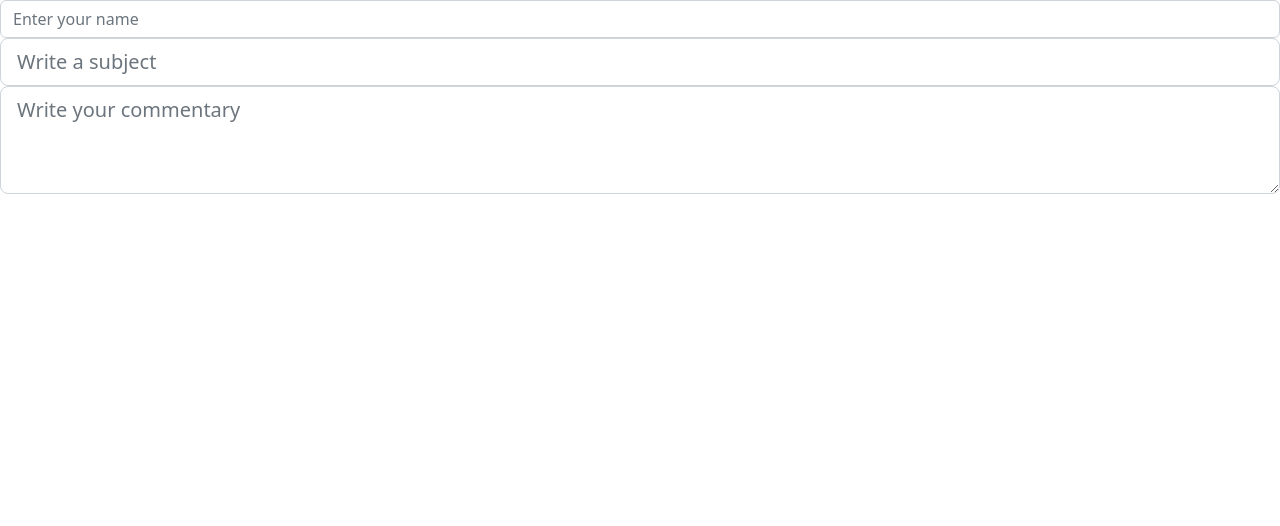
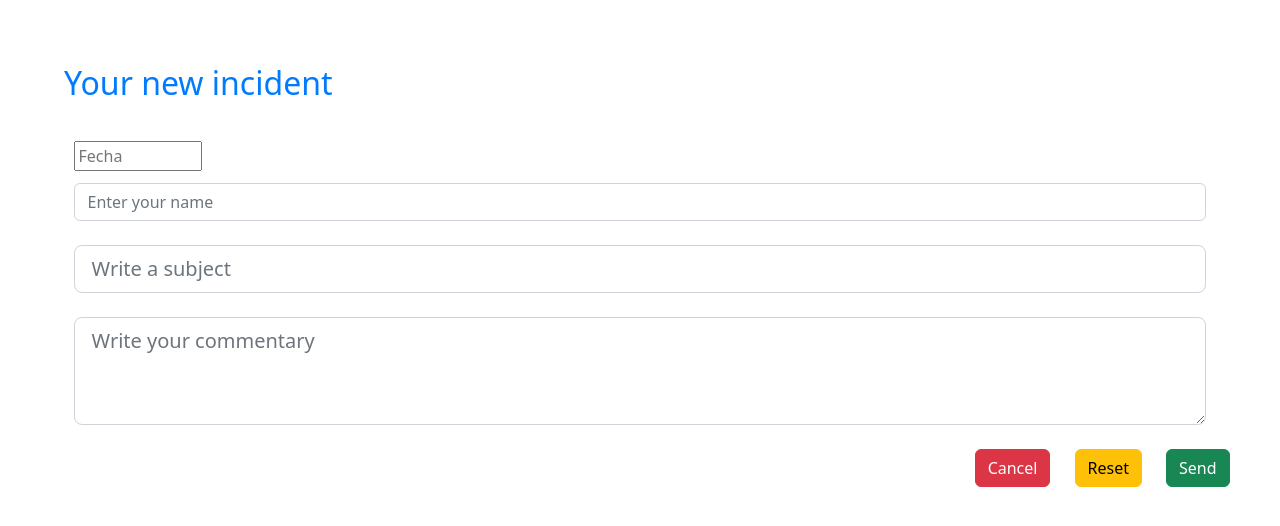
Before and after one commit to Omargf16/Support-App-My-first-CRUD, a Vue app in the folder src/frontend/: page / in a window 1280 px wide. Shown: the top 526 px of the page. Built offline with nearby package versions, Linux system fonts and the light colour scheme.

Commit message:
solo falta terminar el input date

```diff
--- /dev/null
+++ b/src/frontend/src/sass/styles.scss
@@ -0,0 +1 @@
+$color:#007bff
--- a/src/frontend/src/views/NewIncident.vue
+++ b/src/frontend/src/views/NewIncident.vue
@@ -3,7 +3,11 @@
 </script>
 
 <template>
+  <main>
+
+    <h2 class="h2">Your new incident</h2>
 <form>
+  <input type="datetime" name="date" id="date" placeholder="Fecha">
   <div class="form-group">
 
     <input type="text" class="form-control" id="formGroupExampleInput" placeholder="Enter your name">
@@ -17,9 +21,43 @@
     <textarea class="form-control form-control-lg" id="formGroupExampleInput3" placeholder="Write your commentary" rows="3"></textarea>
 
   </div>
+
+  <div id="buttons-box">
+    <button type="button" class="btn btn-danger" id="cancel">Cancel</button>
+    <button type="button" class="btn btn-warning" id="reset">Reset</button>
+    <button type="button" class="btn btn-success" id="send">Send</button>
+  </div>
+
 </form>
+</main>
 </template>
 
 <style lang="scss">
+@import '../sass/styles.scss';
+main{
+  margin-top: 5%;
+  h2{
+    margin-left: 5%;
+    color:$color
+  }
+  form{
+    margin: 3%;
+    display: grid;
+    #date{
+      margin-left: 3%;
+      width: 10vw;
+    }
+      .form-group{
+        margin: 1% 3% 1% 3%;
+      }
+     #buttons-box{
+      display: flex;
+      justify-content: flex-end;
+        button{
+          margin: 1%;
+        }
+     }
+  }
+}
 
 </style>
```
Also changed, not shown: src/frontend/src/components/HelloWorld.vue (deleted, +0 -43 lines).
